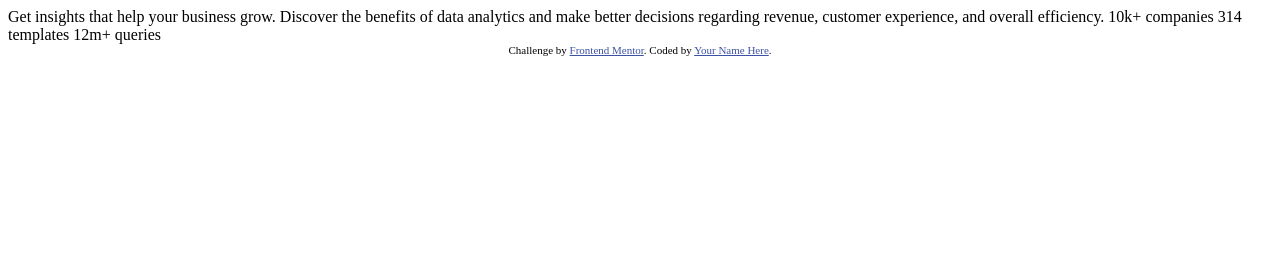
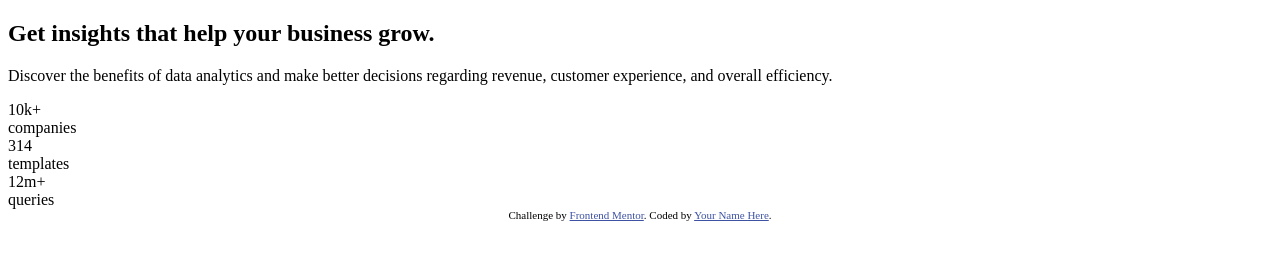
Before and after one commit to iConcinnity/frontendmentor.io-challenges-stats-preview-card-component-8JqbgoU62, a plain HTML site: page index.html in a window 1280 px wide. Drawn offline with Linux system fonts and the light colour scheme.

Commit message:
Tidies up HTML mark-up

```diff
--- a/index.html
+++ b/index.html
@@ -1,5 +1,5 @@
 <!DOCTYPE html>
-<html lang="en">
+<html lang="en-GB">
 	<head>
 		<meta charset="UTF-8">
 		<meta name="viewport" content="width=device-width, initial-scale=1.0"> <!-- displays site properly based on user's device -->
@@ -8,26 +8,26 @@
 
 		<title>Frontend Mentor | Stats preview card component</title>
 
-  <!-- Feel free to remove these styles or customise in your own stylesheet 👍 -->
 		<style>
 			.attribution { font-size: 11px; text-align: center; }
 			.attribution a { color: hsl(228, 45%, 44%); }
 		</style>
 	</head>
 	<body>
-
-  Get insights that help your business grow.
-
-  Discover the benefits of data analytics and make better decisions regarding revenue, customer
-  experience, and overall efficiency.
-
-  10k+ companies
-  314 templates
-  12m+ queries
-
-  <div class="attribution">
-    Challenge by <a href="https://www.frontendmentor.io?ref=challenge" target="_blank">Frontend Mentor</a>.
-    Coded by <a href="#">Your Name Here</a>.
+		<main>
+			<section>
+				<h1>Get insights that help your business grow.</h1>
+				<p>Discover the benefits of data analytics and make better decisions regarding revenue, customer experience, and overall efficiency.</p>
+				<div class="summary">
+					<div><span>10k+</span><br>
+						companies</div>
+					<div><span>314</span><br>
+						templates</div>
+					<div><span>12m+</span><br>
+						queries</div>
 				</div>
+			</section>
+		</main>
+		<footer class="attribution">Challenge by <a href="https://www.frontendmentor.io?ref=challenge" target="_blank">Frontend Mentor</a>. Coded by <a href="#">Your Name Here</a>.</footer>
 	</body>
 </html>
```
Lines whose indentation alone changed are shown as unchanged.
